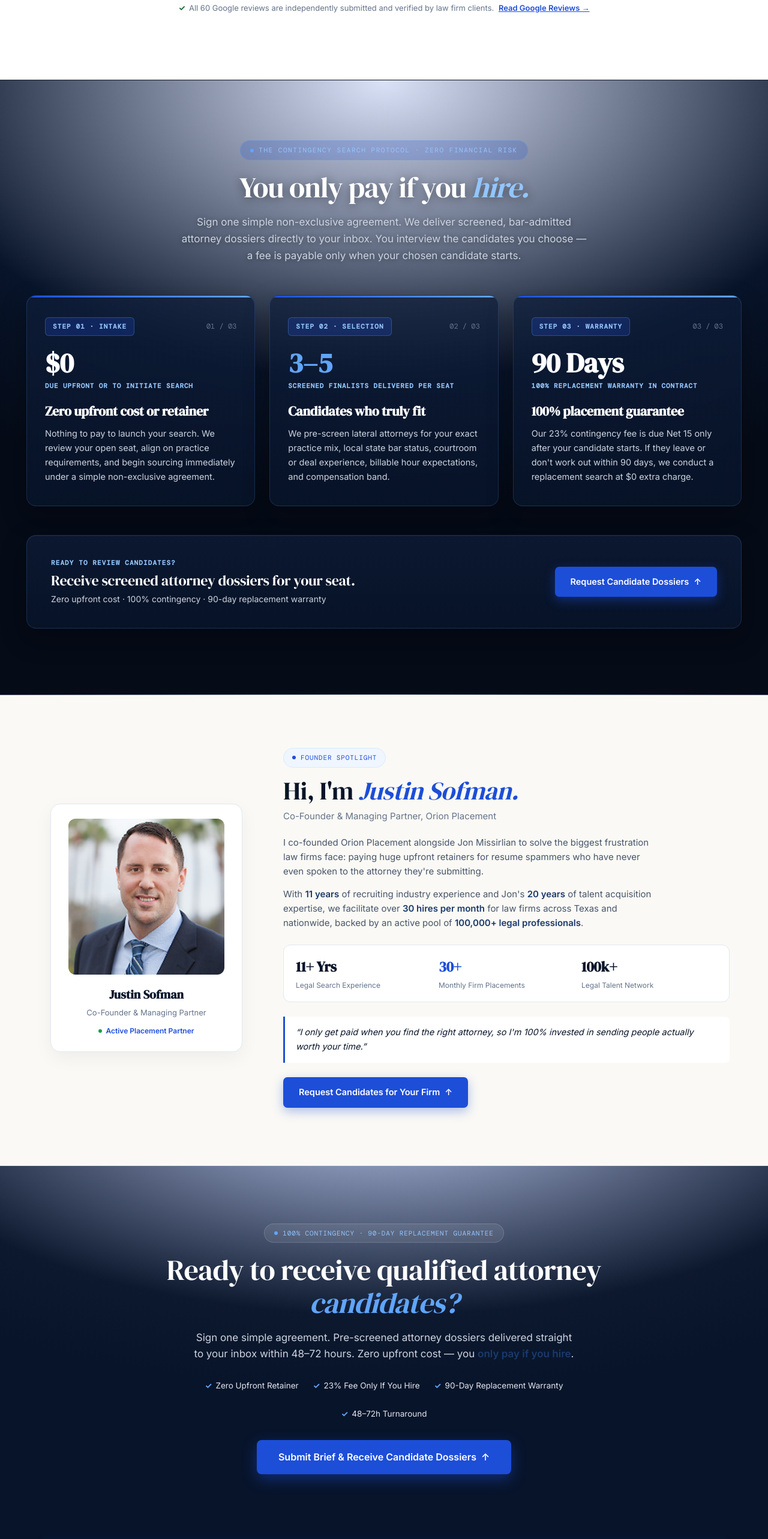
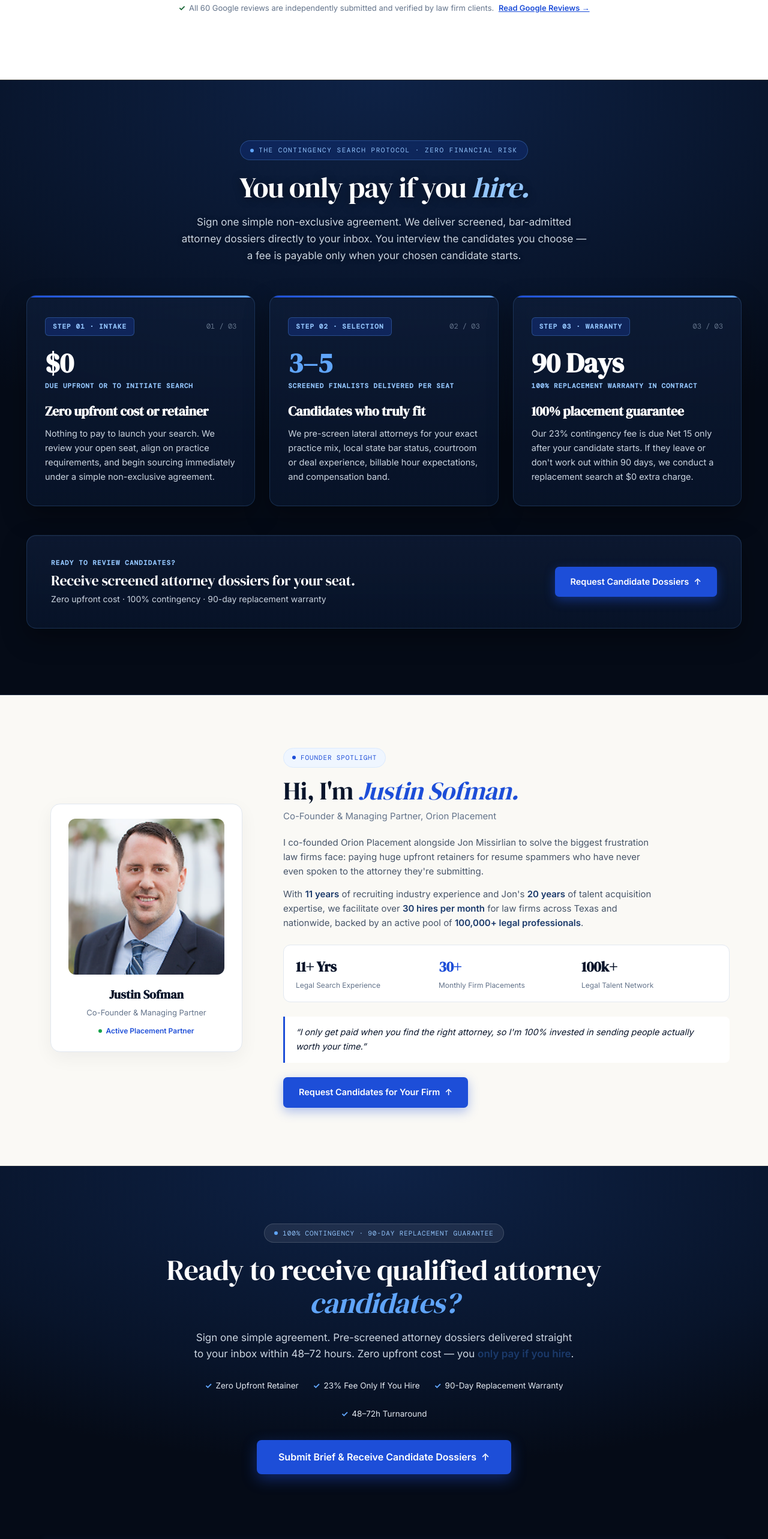
Before and after one commit to nshekhawat153-star/orientplacment2026, a Next.js app: page /hire-attorneys in a window 1280 px wide. Shown: the part 1980-4546 px from the top of the page at 60% size. Built offline with nearby package versions, Linux system fonts and the light colour scheme.

Commit message:
fix(hire-attorneys): replace transparent radial gradient with solid luxury midnight sapphire gradient in contingency protocol section

```diff
--- a/src/app/hire-attorneys/page.tsx
+++ b/src/app/hire-attorneys/page.tsx
@@ -71,6 +71,14 @@ export default function HireAttorneysLandingPage() {
           padding: 0 24px !important;
           position: relative;
           z-index: 10;
+        }
+        .ha-protocol-sec {
+          background-color: #08142A !important;
+          background-image: radial-gradient(ellipse 90% 60% at 50% 0%, #0E2246 0%, #08142A 65%, #050B17 100%) !important;
+        }
+        .ha-bottom-cta-sec {
+          background-color: #08142A !important;
+          background-image: radial-gradient(ellipse 90% 80% at 50% 0%, #0E2246 0%, #08142A 70%, #050B17 100%) !important;
         }
         .ha-hero-h1,
         .ha-split-hero-h1 {
@@ -903,7 +911,8 @@ export default function HireAttorneysLandingPage() {
         className="ha-protocol-sec"
         style={{
           position: "relative",
-          background: "radial-gradient(ellipse 90% 70% at 50% 0%, rgba(29, 78, 216, 0.16) 0%, #08142A 70%, #050B17 100%)",
+          backgroundColor: "#08142A",
+          backgroundImage: "radial-gradient(ellipse 90% 60% at 50% 0%, #0E2246 0%, #08142A 65%, #050B17 100%)",
           color: "#FFFFFF",
           padding: "100px 0 110px",
           borderTop: "1px solid rgba(255, 255, 255, 0.08)",
@@ -1383,7 +1392,8 @@ export default function HireAttorneysLandingPage() {
       <section
         className="ha-bottom-cta-sec"
         style={{
-          background: "radial-gradient(ellipse 90% 80% at 50% -20%, rgba(29, 78, 216, 0.28) 0%, rgba(8, 20, 42, 0.98) 75%, #08142A 100%)",
+          backgroundColor: "#08142A",
+          backgroundImage: "radial-gradient(ellipse 90% 80% at 50% 0%, #0E2246 0%, #08142A 70%, #050B17 100%)",
           padding: "96px 0 108px",
           textAlign: "center",
           color: "#FFFFFF",
```
